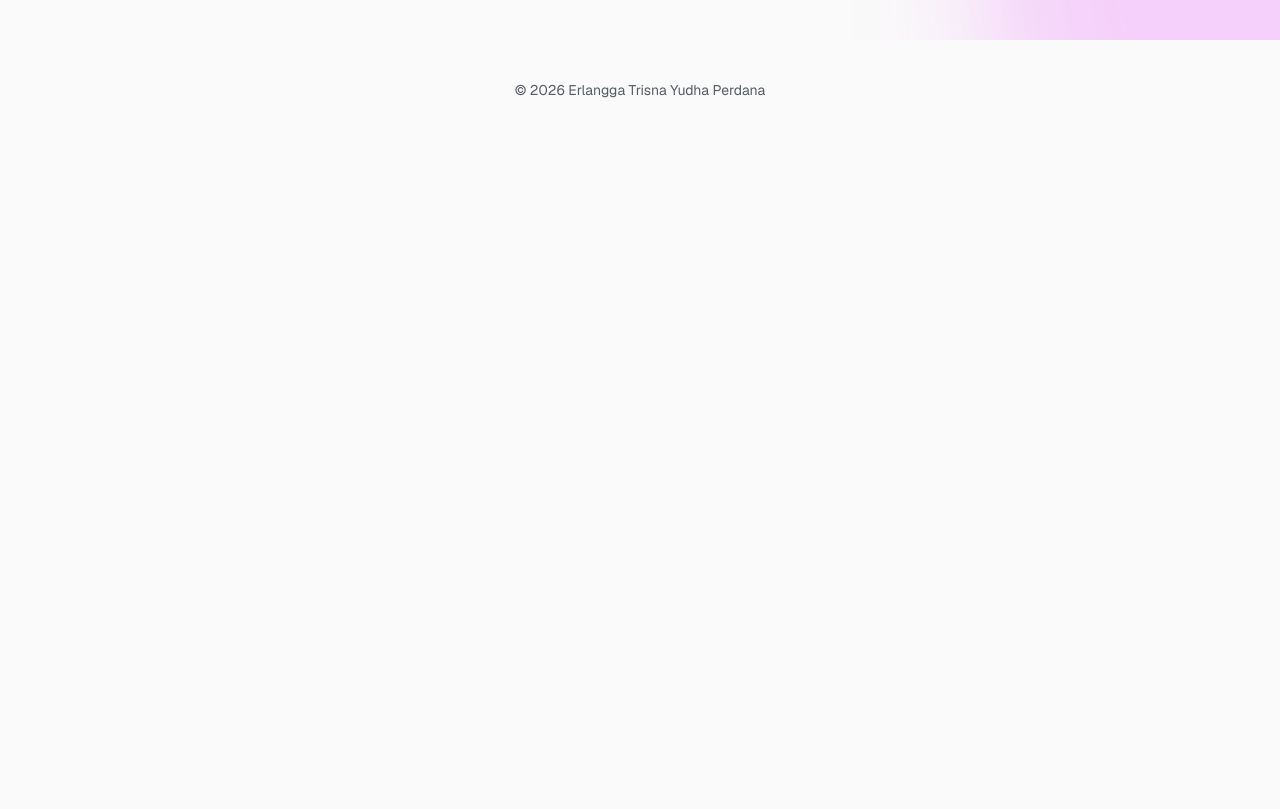
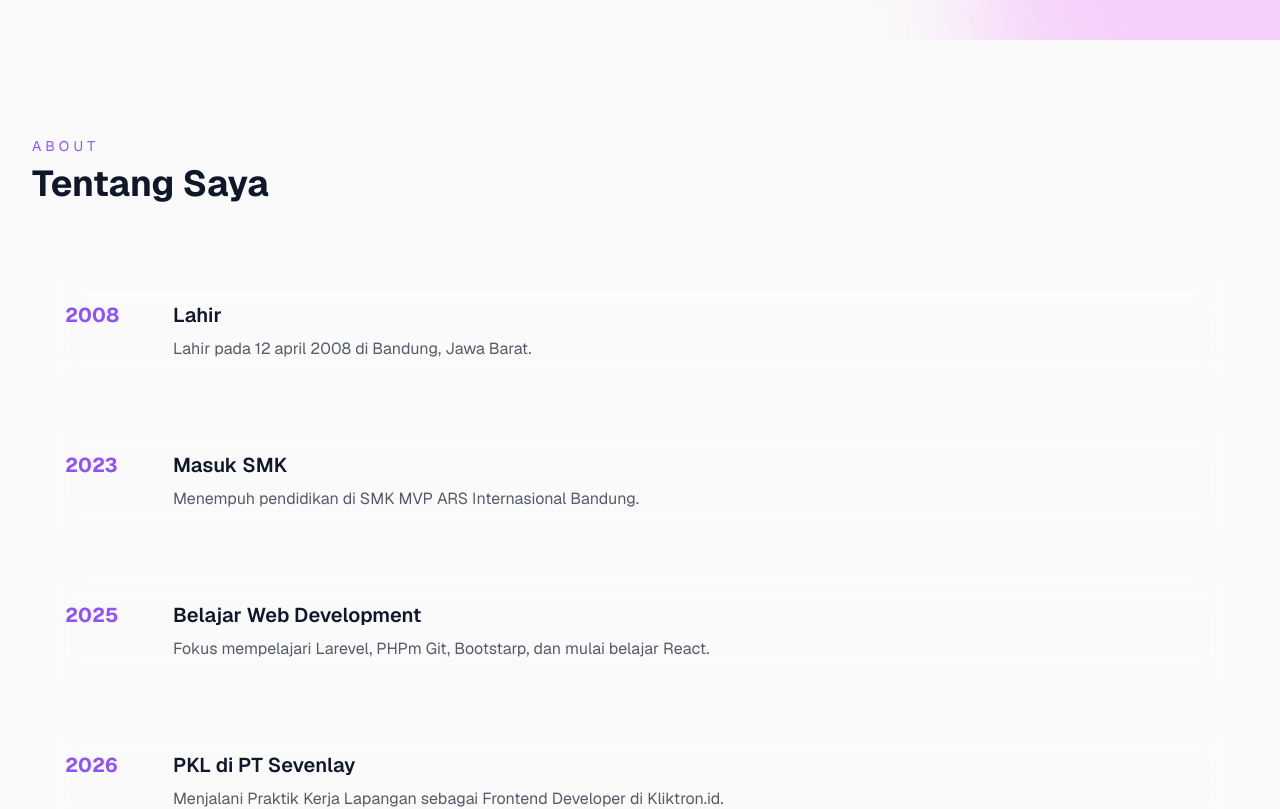
Before and after one commit to Perdanatrisna98/Portofolio, a Next.js app: page / in a window 1280 px wide. Shown: the part 760-1569 px from the top of the page. Before the commit the page ends 900 px from the top, so only its background shows below. Built offline with nearby package versions, Linux system fonts and the light colour scheme.

Commit message:
feat(skills): add skills data

```diff
--- a/app/page.tsx
+++ b/app/page.tsx
@@ -1,10 +1,12 @@
 import MainLayout from "@/components/layout/MainLayout";
+import About from "@/components/sections/About";
 import Hero from "@/components/sections/Hero";
 
 export default function Home() {
   return (
     <MainLayout>
         <Hero />
+        <About />
     </MainLayout>
   );
 }
--- a/components/layout/MainLayout.tsx
+++ b/components/layout/MainLayout.tsx
@@ -11,9 +11,9 @@ export default function MainLayout({
 }:MainLayoutProps) {
     return (
         <>
+            <Navbar />
+
             <Background />
-
-            <Navbar />
 
             <main>
                 {children}
--- /dev/null
+++ b/components/sections/About.tsx
@@ -0,0 +1,46 @@
+"use client";
+
+import { motion } from "framer-motion";
+import Container from "../layout/Container";
+import GlassCard from "../common/GlassCard";
+import SectionTitle from "../common/SectionTitle";
+import { aboutTimeline } from "@/data/about";
+
+export default function About() {
+    return (
+        <section id="about" className="py-24">
+            <Container>
+                <SectionTitle
+                    title="Tentang Saya"
+                    subtitle="ABOUT"
+                />
+
+                <div className="space-y-6">
+                    {aboutTimeline.map((item, index) => (
+                        <motion.div
+                        key={item.year} initial={{ opacity: 0, x: -40 }} whileInView={{ opacity: 1, x: 0 }} viewport={{ once: true }} transition={{ delay: index * 0.15, }} >
+                            <GlassCard>
+                                <div className="flex flex-col gap-3 md:flex-row mf:gap-10">
+                                    <div className="text-violet-500 font-bold text-xl w-24">
+                                        {item.year}
+                                    </div>
+
+                                    <div>
+                                        <h3 className="text-xl font-semibold">
+                                            {item.title}
+                                        </h3>
+
+                                        <p className="mt-2 opacity-70">
+                                            {item.description}
+                                        </p>
+                                    </div>
+                                </div>
+                            </GlassCard>
+
+                        </motion.div>
+                    ))}
+                </div>
+            </Container>
+        </section>
+    )
+}
--- a/components/sections/Hero.tsx
+++ b/components/sections/Hero.tsx
@@ -25,11 +25,11 @@ export default function Hero() {
                     </motion.p>
 
                     <motion.div initial={{ opacity: 0 }} animate={{ opacity: 1 }} transition={{ duration: 0.6 }} className="mt-10 flex justify-center gap-4">
-                        <Button href="/cv.pdf">
+                        <Button href="#projects">
                             Lihat Project
                         </Button>
 
-                        <Button href="#projects">
+                        <Button href="/cv.pdf">
                             Download CV
                         </Button>
                     </motion.div>
--- a/data/about.ts
+++ b/data/about.ts
@@ -16,7 +16,7 @@ export const aboutTimeline = [
     },
     {
         year: "2026",
-        title: "PKL di Pt Sevenlay",
+        title: "PKL di PT Sevenlay",
         description: "Menjalani Praktik Kerja Lapangan sebagai Frontend Developer di Kliktron.id.",
     },
     {
--- /dev/null
+++ b/data/skills.ts
@@ -0,0 +1,18 @@
+export const skills = [
+    {
+        category: "Backend",
+        items: ["Laravel", "PHP"],
+    },
+    {
+        category: "Frontend",
+        items: ["HTML", "CSS", "Bootstrap", "React (Learning)"],
+    },
+    {
+        category: "Tools",
+        items: ["Git", "Github", "VS Code"],
+    },
+    {
+        category: "Currently Learning",
+        items: ["Next.js", "TypeScript", "Tailwind CSS"],
+    },
+]
```
